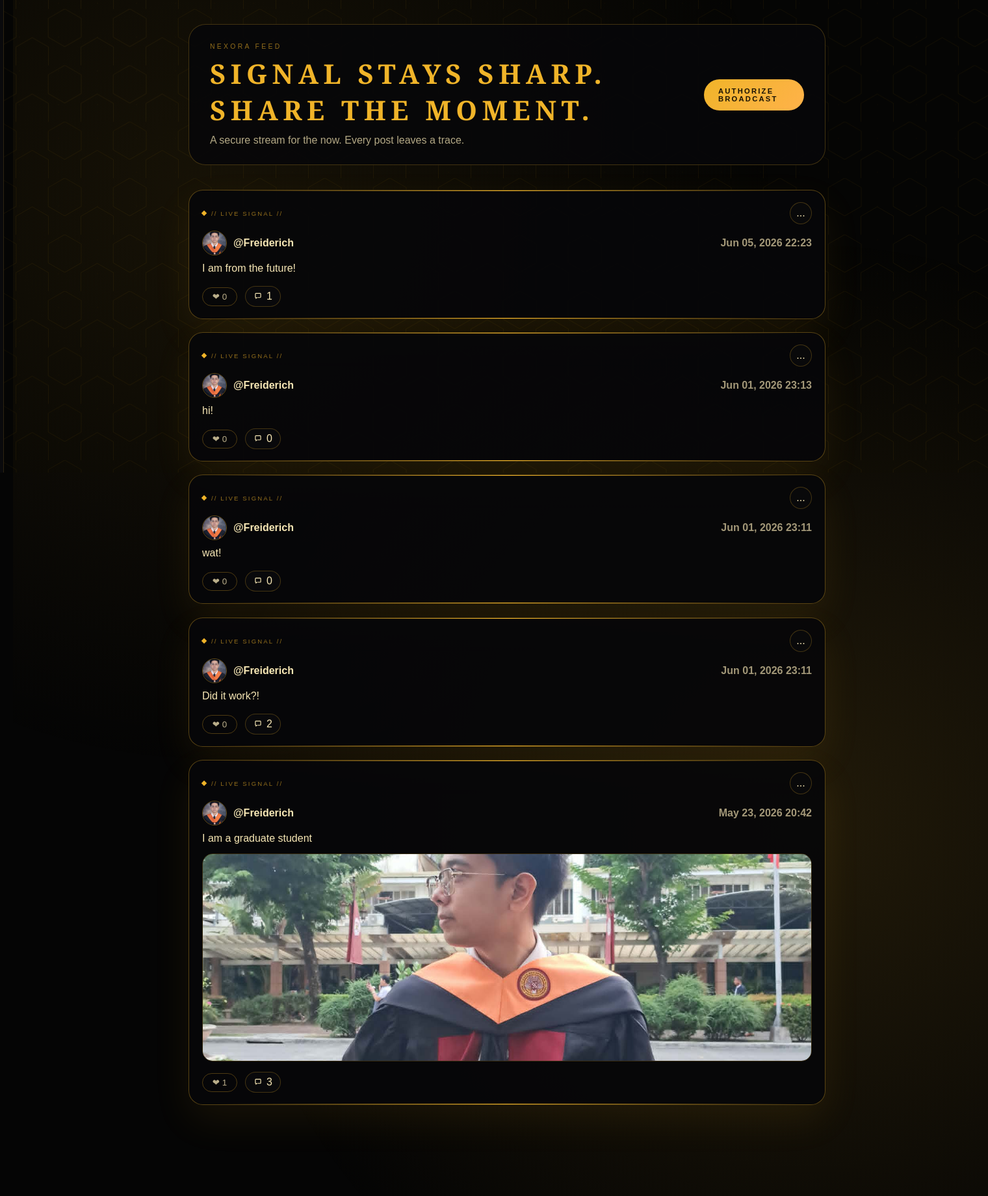
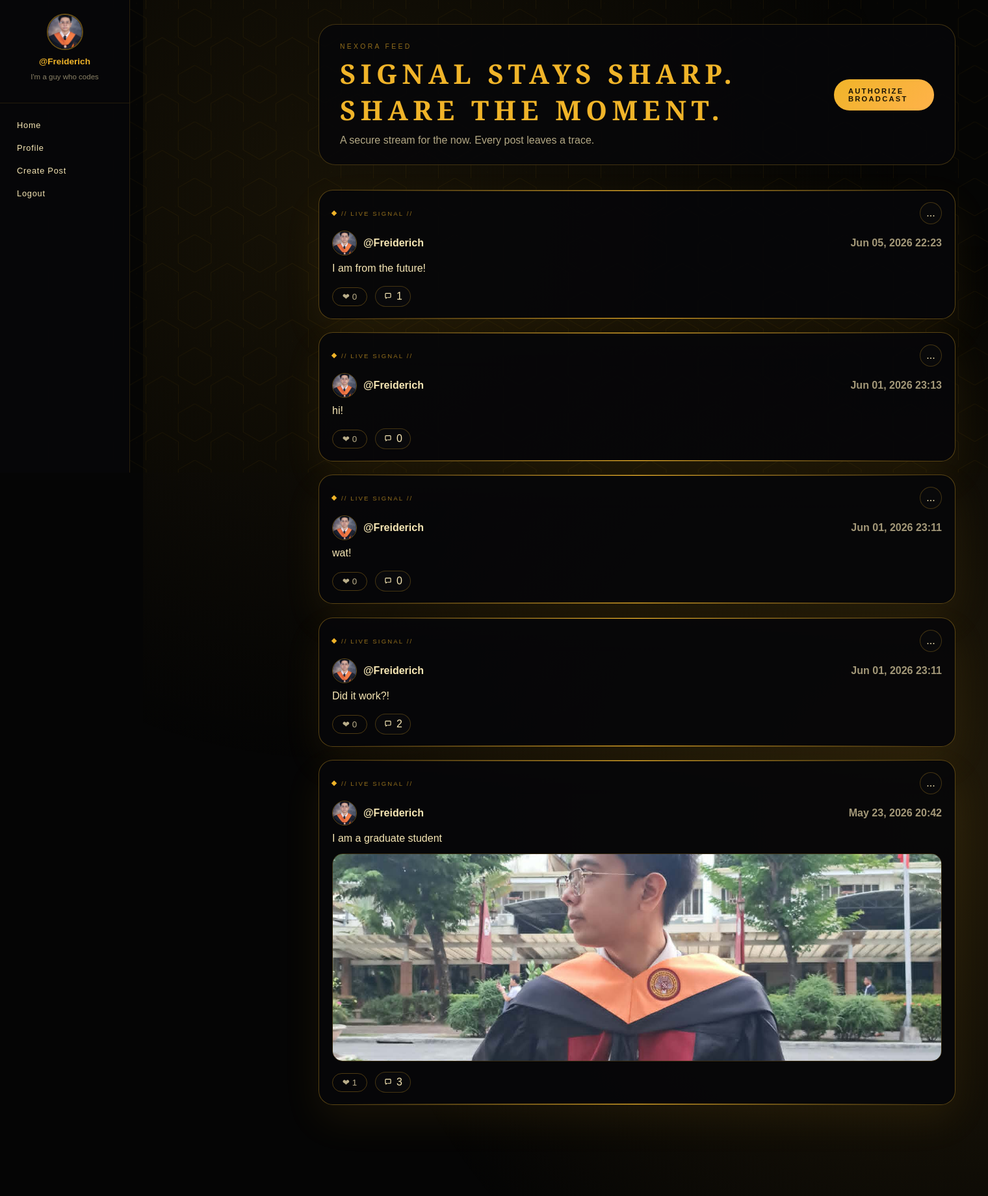
Before and after one commit to Freiderich/Nexora, a Django app: page / in a window 1520 px wide; the page is wider, and only the part inside the window is pictured. Shown: the part 73-1913 px from the top of that part at 65% size. Run offline with Django 5.2, Linux system fonts and the light colour scheme; a user stored in the database is signed in; data comes from the database, SQL or seed files in the repository; data that the repository does not hold is empty.

Commit message:
Added a side bar

```diff
--- a/static/css/home.css
+++ b/static/css/home.css
@@ -26,19 +26,100 @@
   max-width: none;
 }
 
-.home-side-bar {
+.home-sidebar {
   position: fixed;
   left: 0;
   top: 70px;
   bottom: 0;
-  width: 6px;
-  background: #0a0a0c;
+  width: 200px;
+  background: rgba(7, 7, 9, 0.95);
   border-right: 1px solid rgba(240,180,41,0.15);
   z-index: 10;
+  display: flex;
+  flex-direction: column;
+  padding: 24px 0;
+  overflow-y: auto;
+}
+
+.sidebar-profile {
+  display: flex;
+  flex-direction: column;
+  align-items: center;
+  padding: 0 16px 20px;
+  border-bottom: 1px solid rgba(240,180,41,0.12);
+  margin-bottom: 16px;
+}
+
+.sidebar-profile-link {
+  display: block;
+  margin-bottom: 10px;
+}
+
+.sidebar-avatar {
+  width: 56px;
+  height: 56px;
+  border-radius: 50%;
+  object-fit: cover;
+  border: 2px solid rgba(240,180,41,0.4);
+}
+
+.sidebar-avatar-fallback {
+  width: 56px;
+  height: 56px;
+  border-radius: 50%;
+  display: grid;
+  place-items: center;
+  border: 2px solid rgba(240,180,41,0.4);
+  background: rgba(240,180,41,0.1);
+  color: #f0b429;
+  font-family: "Playfair Display", "Georgia", serif;
+  font-size: 1.3rem;
+  font-weight: 700;
+}
+
+.sidebar-username {
+  color: #f0b429;
+  font-weight: 600;
+  font-size: 0.85rem;
+  text-decoration: none;
+}
+
+.sidebar-username:hover {
+  color: #ffb24a;
+}
+
+.sidebar-bio {
+  color: rgba(247,231,181,0.55);
+  font-size: 0.72rem;
+  text-align: center;
+  margin-top: 8px;
+  line-height: 1.4;
+}
+
+.sidebar-nav {
+  display: flex;
+  flex-direction: column;
+  padding: 0 12px;
+}
+
+.sidebar-nav-link {
+  display: block;
+  padding: 10px 14px;
+  color: #f7e7b5;
+  text-decoration: none;
+  border-radius: 10px;
+  font-size: 0.8rem;
+  letter-spacing: 0.06em;
+  transition: background 0.2s, color 0.2s;
+}
+
+.sidebar-nav-link:hover {
+  background: rgba(240,180,41,0.08);
+  color: #f0b429;
 }
 
 .home-body main.container {
-  margin-left: 20px;
+  margin-left: 220px;
 }
 
 .home-body .site-header,
--- a/templates/posts/home.html
+++ b/templates/posts/home.html
@@ -12,7 +12,27 @@
 
 {% block content %}
   {% if user.is_authenticated %}
-    <div class="home-side-bar"></div>
+    <aside class="home-sidebar">
+      <div class="sidebar-profile">
+        <a href="{% url 'profile' username=user.username %}" class="sidebar-profile-link">
+          {% if user.profile.image %}
+            <img src="{{ user.profile.image.url }}" alt="" class="sidebar-avatar" />
+          {% else %}
+            <span class="sidebar-avatar-fallback">{{ user.username|first|upper }}</span>
+          {% endif %}
+        </a>
+        <a href="{% url 'profile' username=user.username %}" class="sidebar-username">@{{ user.username }}</a>
+        {% if user.profile.bio %}
+          <p class="sidebar-bio">{{ user.profile.bio|truncatewords:12 }}</p>
+        {% endif %}
+      </div>
+      <nav class="sidebar-nav">
+        <a href="{% url 'home' %}" class="sidebar-nav-link">Home</a>
+        <a href="{% url 'profile' username=user.username %}" class="sidebar-nav-link">Profile</a>
+        <a href="{% url 'post_create' %}" class="sidebar-nav-link">Create Post</a>
+        <a href="{% url 'logout' %}" class="sidebar-nav-link">Logout</a>
+      </nav>
+    </aside>
   {% endif %}
   <div class="terminal-hex">
     <svg class="hex-grid" xmlns="http://www.w3.org/2000/svg">
```
